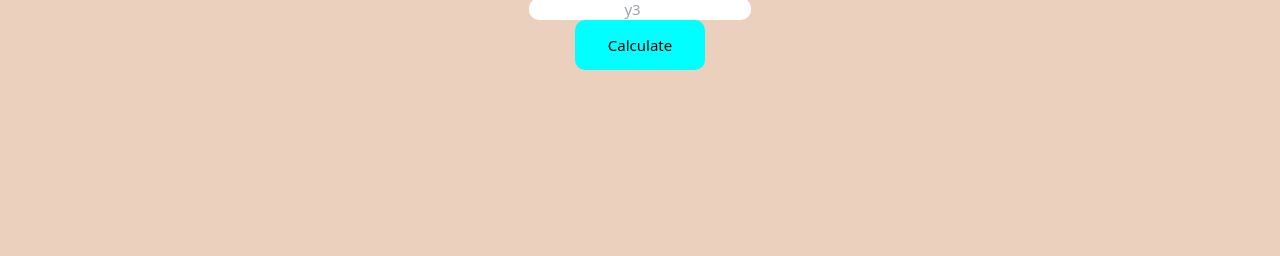
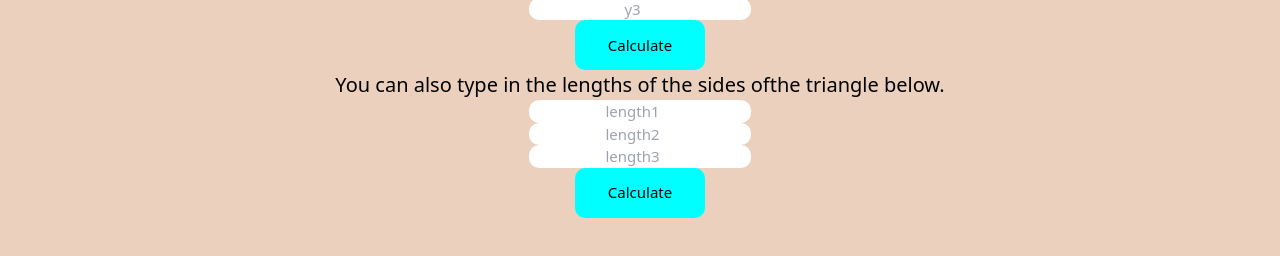
Before and after one commit to kesleryak/pythagoras-calculator, a React (Create React App) app: page / in a window 1280 px wide. Shown: the part 412-668 px from the top of the page. Built offline with nearby package versions, Linux system fonts and the light colour scheme.

Commit message:
Added New Function

```diff
--- a/src/mycomponent.js
+++ b/src/mycomponent.js
@@ -33,6 +33,24 @@ function MyComponent() {
             }
 
         }}>Calculate</button>
+        <p>You can also type in the lengths of the sides ofthe triangle below.</p>
+        <input type='number' id='length1' placeholder='length1'></input>
+        <input type='number' id='length2' placeholder='length2'></input>
+        <input type='number' id='length3' placeholder='length3'></input>
+        <button type='button' id='Calculate' onClick={() => {
+            let pyt = [0, 0, 0];
+            pyt[0] = (document.getElementById('length1').value**2);
+            pyt[1] = (document.getElementById('length2').value**2);
+            pyt[2] = (document.getElementById('length3').value**2);
+            pyt.sort(function(a, b){return a - b});
+            if (pyt[0]+pyt[1] == pyt[2]) {
+                alert("Yes");
+            }
+            else {
+                alert("No");
+            }
+
+        }}>Calculate</button>
     </div>
   );
 }
```
